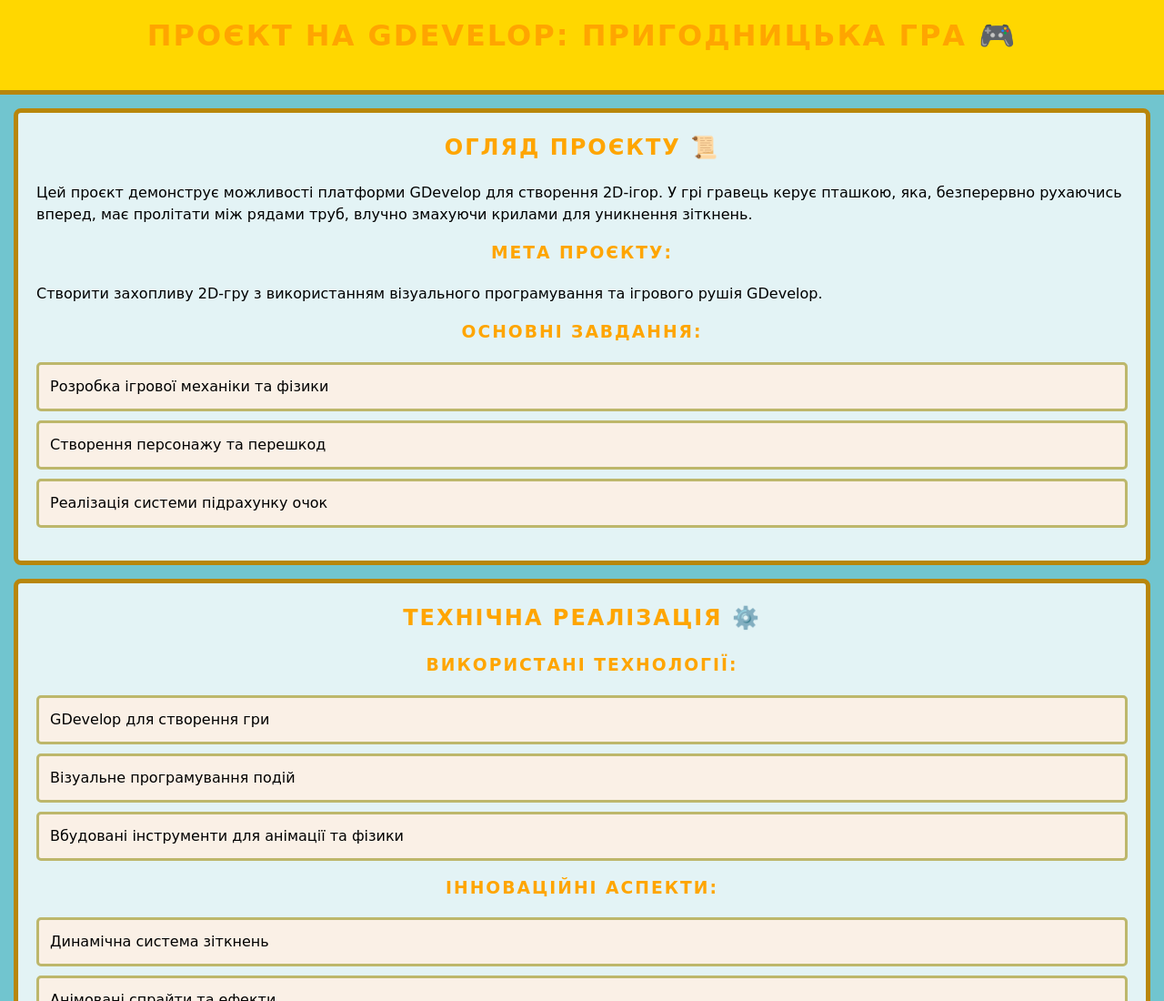
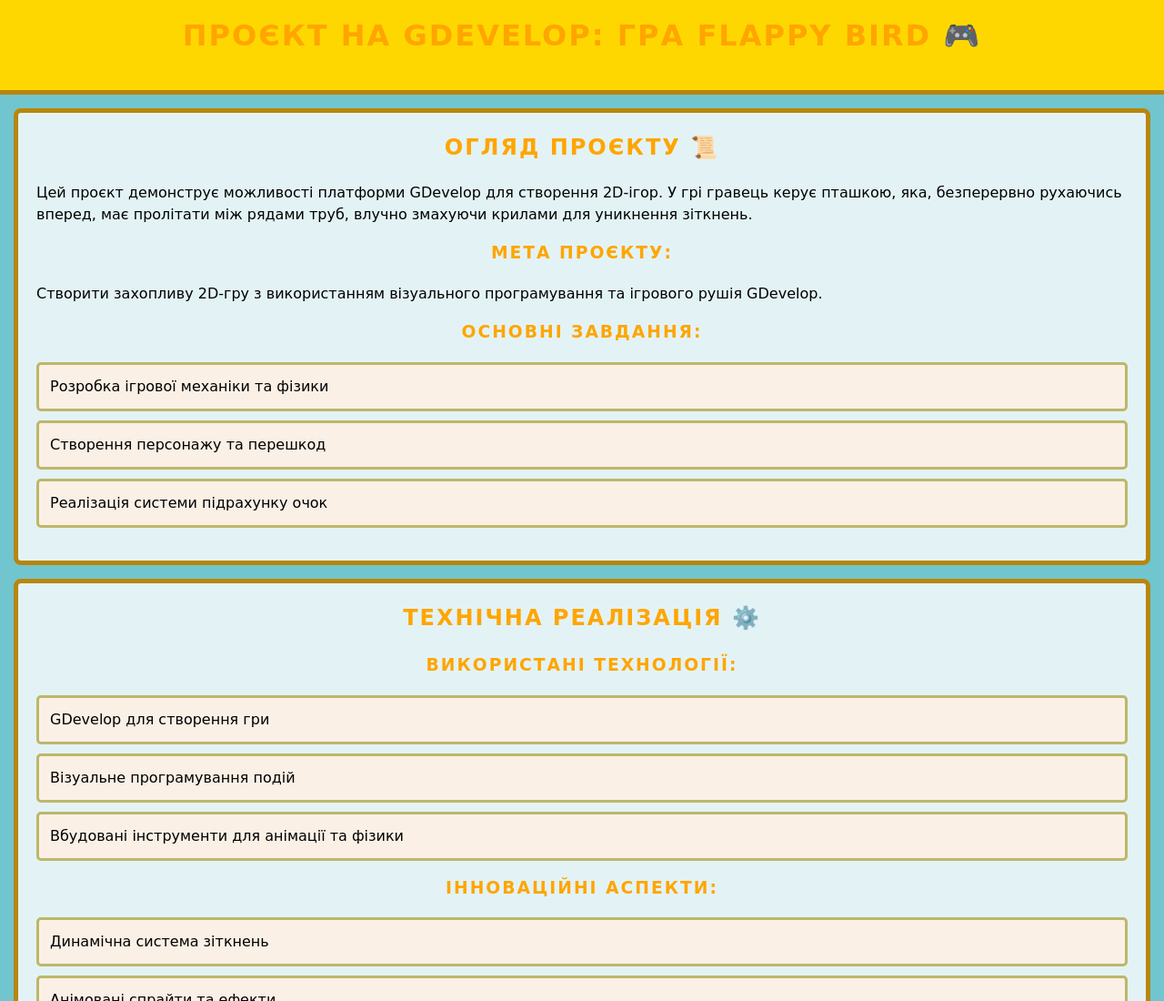
Before and after one commit to attd-td/ttt, a plain HTML site: page example-project/index.html in a window 1280 px wide. Shown: the top 1100 px of the page at 91% size. Drawn offline with Linux system fonts and the light colour scheme.

Commit message:
flappy bird

```diff
--- a/example-project/index.html
+++ b/example-project/index.html
@@ -8,7 +8,7 @@
 </head>
 <body>
     <header>
-        <h1>Проєкт на GDevelop: Пригодницька гра 🎮</h1>
+        <h1>Проєкт на GDevelop: Гра Flappy bird 🎮</h1>
     </header>
 
     <section id="project-overview">
```
